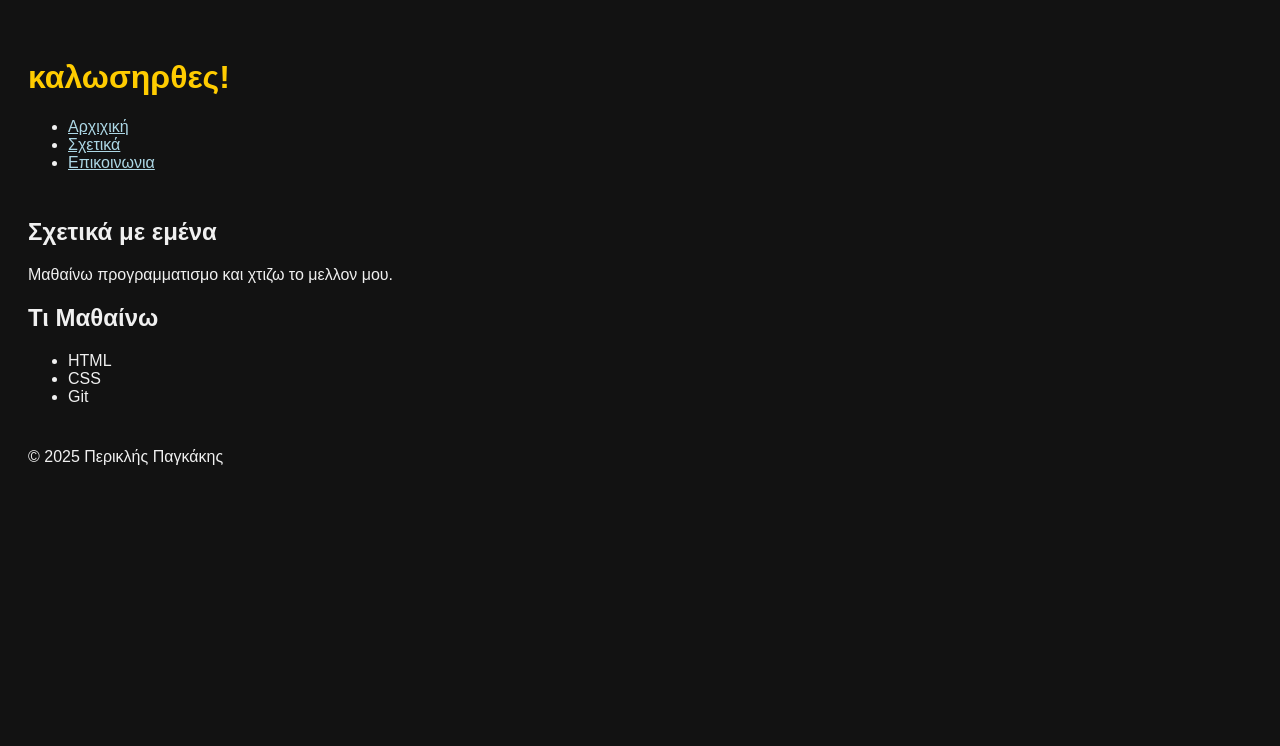
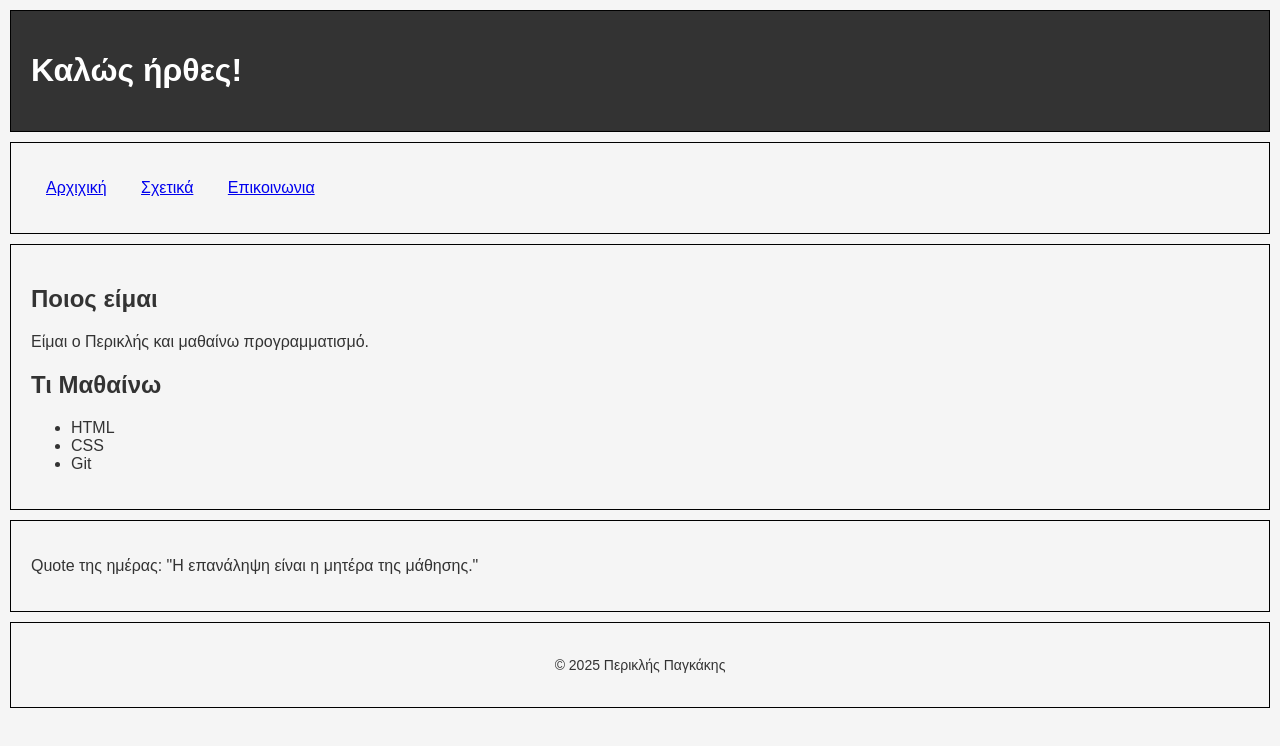
Before and after one commit to periklis20/first-web-page, a plain HTML site: page index.html in a window 1280 px wide. Drawn offline with Linux system fonts and the light colour scheme.

Commit message:
Add structured HTML template with basic CSS

```diff
--- a/index.html
+++ b/index.html
@@ -3,13 +3,14 @@
 <head>
     <meta charset="UTF-8">
     <meta name="viewport" content="width=device-width, initial-scale=1.0">
-    <title>My First Web Page </title>
+    <title>Η πρώτη μου σελίδα</title>
     <link rel="stylesheet" href="style.css">
     </head>
 <body>
 
     <header>
-    <h1>καλωσηρθες!</h1>
+        <h1>Καλώς ήρθες!</h1>
+    </header>
     <nav>
         <ul>
             <li><a href="#">Αρχιχική</a></li>
@@ -17,13 +18,13 @@
             <li><a href="#">Επικοινωνια</a></li>
         </ul>
     </nav>
-    </header>
+
 
     <main>
-      <section>
-        <h2>Σχετικά με εμένα</h2>
-        <p>Μαθαίνω προγραμματισμο και χτιζω το μελλον μου.</p>
-        </section>
+        <section>
+            <h2>Ποιος είμαι</h2>
+            <p>Είμαι ο Περικλής και μαθαίνω προγραμματισμό.</p>
+          </section>
         <section>
         <h2>Τι Μαθαίνω</h2>
         <ul>
@@ -32,6 +33,11 @@
             <li>Git</li>
         </section>
     </main>
+
+    <aside>
+        <p>Quote της ημέρας: "Η επανάληψη είναι η μητέρα της μάθησης."</p>
+      </aside>
+
     <footer>
         <p>&copy; 2025 Περικλής Παγκάκης</p>
         </footer>
--- a/style.css
+++ b/style.css
@@ -1,17 +1,32 @@
 body {
-    background-color: #121212;
-    color: #f0f0f0;
-    font-family: Arial, sans-serif;
-  padding: 20px;
+    background-color: #f5f5f5;
+    color: #333;
+    font-family: sans-serif;
+  padding: 0;
+  margin: 0;
 }
 
-a {
-    color: lightblue;
+header, nav, main, aside, footer{
+    padding: 20px;
+    margin: 10px;
+    border: 1px solid #000000;
+}
+header{
+    background-color: #333;
+    color: white;
 }
 
-header, footer {
-    padding: 10px 0;
+nav ul{
+    list-style: none;
+    padding: 0;
 }
- h1 {
-    color: #ffcc00;
- }
+
+nav li {
+    display: inline;
+    padding: 15px;
+}
+
+footer{
+    text-align: center;
+    font-size: 14px;
+}
```
